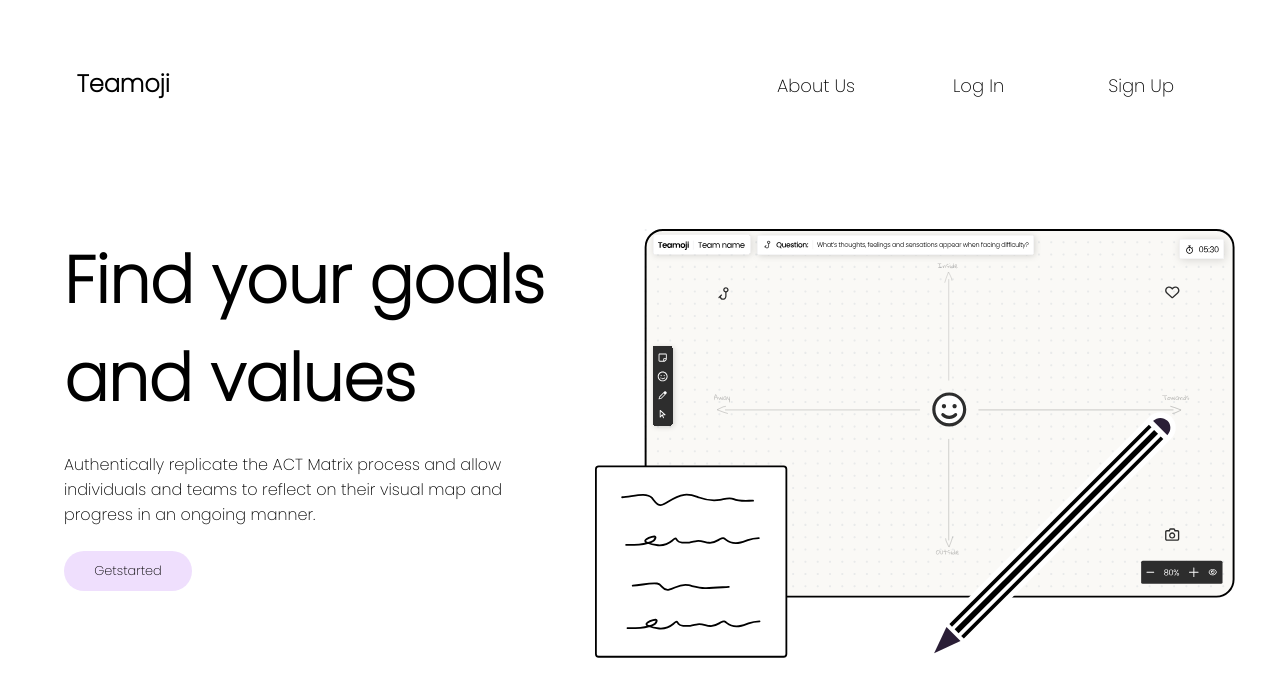
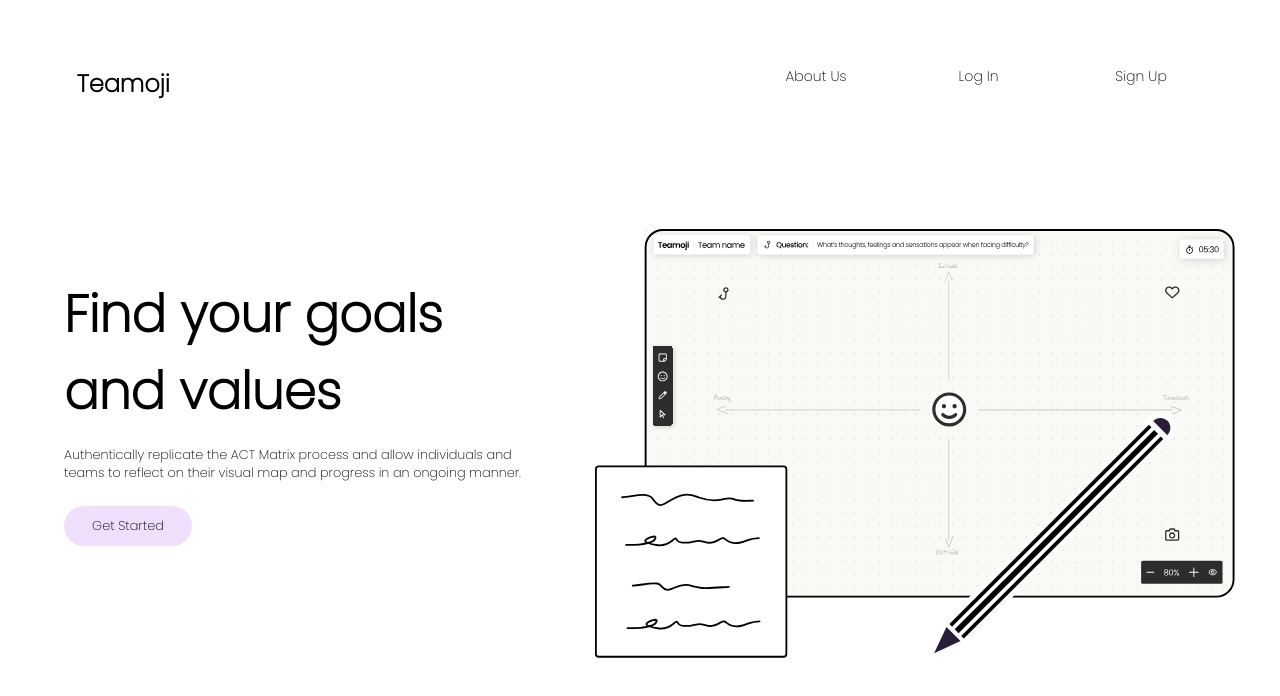
Before and after one commit to indexZ3ro/FIT4002, a React (Create React App) app in the folder client/: page / in a window 1280 px wide. Shown: the top 696 px of the page. Built offline with nearby package versions, Linux system fonts and the light colour scheme.

Commit message:
Typo fixes and screen sizing fixes

```diff
--- a/client/src/App.css
+++ b/client/src/App.css
@@ -1,16 +1,16 @@
-@import url('https://fonts.googleapis.com/css2?family=Inter:wght@400;700&family=Roboto+Mono&display=swap');
+@import url("https://fonts.googleapis.com/css2?family=Inter:wght@400;700&family=Roboto+Mono&display=swap");
 
 /* Text */
 .title {
     font-size: 6vw;
-  color: #FFF;
+    color: #fff;
 }
 
-.subtitle{
+.subtitle {
     font-style: normal;
     font-weight: 400;
     font-size: 2vw;
-  color: #FFF;
+    color: #fff;
 }
 
 /* Edge */
@@ -22,40 +22,48 @@
     align-items: flex-end;
 }
 
-.homepage-title{
+.homepage-title {
     position: absolute;
     top: 1vh;
     left: 40vw;
     text-align: center;
 }
 
-.team-matrix-title{
+.team-matrix-title {
     position: absolute;
     top: 1vh;
     left: 40vw;
     text-align: center;
 }
 
+@import url("https://fonts.googleapis.com/css2?family=Inter:wght@400;700&family=Roboto+Mono&display=swap");
+@import url("https://fonts.googleapis.com/css2?family=Poppins:wght@600&family=Public+Sans:wght@200&display=swap");
 
-@import url('https://fonts.googleapis.com/css2?family=Inter:wght@400;700&family=Roboto+Mono&display=swap');
-@import url('https://fonts.googleapis.com/css2?family=Poppins:wght@600&family=Public+Sans:wght@200&display=swap');
-
-
-body, body * {
-  font-family: 'Poppins', sans-serif;
+body,
+body * {
+    font-family: "Poppins", sans-serif;
 }
 
 .semiBold {
     font-weight: 600;
 }
 
-h1, h2, h3, h4, h5, h6 {
-  font-family: 'Poppins', sans-serif;
+.normal {
+    font-weight: 400;
+}
+
+h1,
+h2,
+h3,
+h4,
+h5,
+h6 {
+    font-family: "Poppins", sans-serif;
     color: black;
     /* font-weight: 600; */
 }
 
-h1{
+h1 {
     font-size: 6vw;
 }
 
--- a/client/src/Components/Buttons/textButton.js
+++ b/client/src/Components/Buttons/textButton.js
@@ -2,8 +2,7 @@ import { useSelector } from "react-redux";
 import "../../css/text-button.css";
 
 const TextButton = ({ id, handleClick, type, customStyle }) => {
-
-  const label =  id.charAt(0).toUpperCase() + id.slice(1).toLowerCase()
+    const label = id.charAt(0).toUpperCase() + id.slice(1);
     return (
         <div>
             <button
--- a/client/src/css/landingPage.css
+++ b/client/src/css/landingPage.css
@@ -1,49 +1,49 @@
-.landingPage{
+.landingPage {
     display: flex;
     flex-direction: column;
     width: 100vw;
     height: 100vh;
 }
 
-.landingPageTop{
+.landingPageTop {
     display: flex;
     flex-direction: row;
     height: 10%;
     margin: 2vw;
 }
 
-.landingPageTeamTitleContainer{
+.landingPageTeamTitleContainer {
     width: 70%;
     margin-left: 4vw;
     margin-top: 5vh;
 }
 
-.landingPageTopButton{
+.landingPageTopButton {
     width: 10%;
+    height: 30%;
+    font-size: 1.1vw;
     display: flex;
     justify-content: center;
-    align-items: center;
+    align-items: bottom;
     margin-top: 5vh;
     margin-right: 5vw;
-
 }
 
-.landingPageTopButton.textFont.s:hover{
+.landingPageTopButton:hover {
     cursor: pointer;
     border-radius: 40px;
 
     border: none;
-    background-color: #EFDFFD
+    background-color: #efdffd;
 }
 
-
-.landingPageBottom{
+.landingPageBottom {
     display: flex;
     flex-direction: row;
     height: 70%;
 }
 
-.landingPageBottomLeft{
+.landingPageBottomLeft {
     width: 40%;
     display: flex;
     flex-direction: column;
@@ -51,7 +51,7 @@
     margin-left: 5vw;
 }
 
-.landingPageBottomRight{
+.landingPageBottomRight {
     width: 60%;
     display: flex;
     flex-direction: column;
@@ -59,35 +59,43 @@
     justify-content: center;
 }
 
-.landingPageCover{
+.landingPageCover {
     margin-top: 10vh;
     width: 50vw;
 }
 
-.landingPageSubtitle{
+.landing-page-title {
+    margin-bottom: 2vh;
+    margin-top: 0;
+}
+.landing-page-text {
+    margin: 0;
+}
+
+.landingPageSubtitle {
     margin-top: 3vh;
 }
 
-.textFont{
-    font-family: 'Poppins', sans-serif;
+.textFont {
+    font-family: "Poppins", sans-serif;
 }
 
-.semiBold{
+.semiBold {
     font-weight: 600;
 }
 
-.l{
+.l {
     font-size: 65px;
 }
 
-.m{
+.m {
     font-size: 24px;
 }
 
-.s{
+.s {
     font-size: 18px;
 }
 
-.xs{
+.xs {
     font-size: 16px;
 }
--- a/client/src/pages/LandingPage.js
+++ b/client/src/pages/LandingPage.js
@@ -31,31 +31,40 @@ const LandingPage = () => {
                     Teamoji
                 </div>
 
-        <div className="landingPageTopButton textFont s">About Us</div>
-        <div className="landingPageTopButton textFont s" onClick={logIn}>
+                {/* <div className="landingPageTopButton textFont s">About Us</div> */}
+                <h6 className="normal landingPageTopButton">About Us</h6>
+                <h6 className="normal landingPageTopButton" onClick={logIn}>
                     Log In
-        </div>
-        <div className="landingPageTopButton textFont s" onClick={SignUp}>
+                </h6>
+                <h6 className="normal landingPageTopButton" onClick={SignUp}>
                     Sign Up
-        </div>
+                </h6>
             </div>
             <div className="landingPageBottom">
                 <div className="landingPageBottomLeft">
-          <div className="landingPageBottomTitle textFont semiBold l">
+                    {/* <div className="landingPageBottomTitle textFont semiBold l">
                         Find your goals and values
-          </div>
-          <div className="landingPageSubtitle textFont xs">
-            Authentically replicate the ACT Matrix process and allow individuals
-            and teams to reflect on their visual map and progress in an ongoing
-            manner.
-          </div>
+                    </div> */}
+                    <h3 className="landing-page-title">
+                        Find your goals and values
+                    </h3>
+                    {/* <div className="landingPageSubtitle textFont xs"> </div>*/}
+                    <h6 className="normal landing-page-text">
+                        Authentically replicate the ACT Matrix process and allow
+                        individuals and teams to reflect on their visual map and
+                        progress in an ongoing manner.
+                    </h6>
                     <TextButton
-            id="getStarted"
+                        id="Get Started"
+                        handleClick={SignUp}
                         customStyle={{ background: "#EFDFFD" }}
                     ></TextButton>
                 </div>
                 <div className="landingPageBottomRight">
-          <img className="landingPageCover" src={LandingPageCover}></img>
+                    <img
+                        className="landingPageCover"
+                        src={LandingPageCover}
+                    ></img>
                 </div>
             </div>
         </div>
--- a/client/src/pages/LogInPage.js
+++ b/client/src/pages/LogInPage.js
@@ -52,7 +52,7 @@ const LogInPage = () => {
                     </div>
                     <div>
                         <TextButton
-              id="logIn"
+                            id="Log In"
                             customStyle={{
                                 width: "15vw",
                                 height: "5vh",
```
Lines whose indentation alone changed are shown as unchanged.
